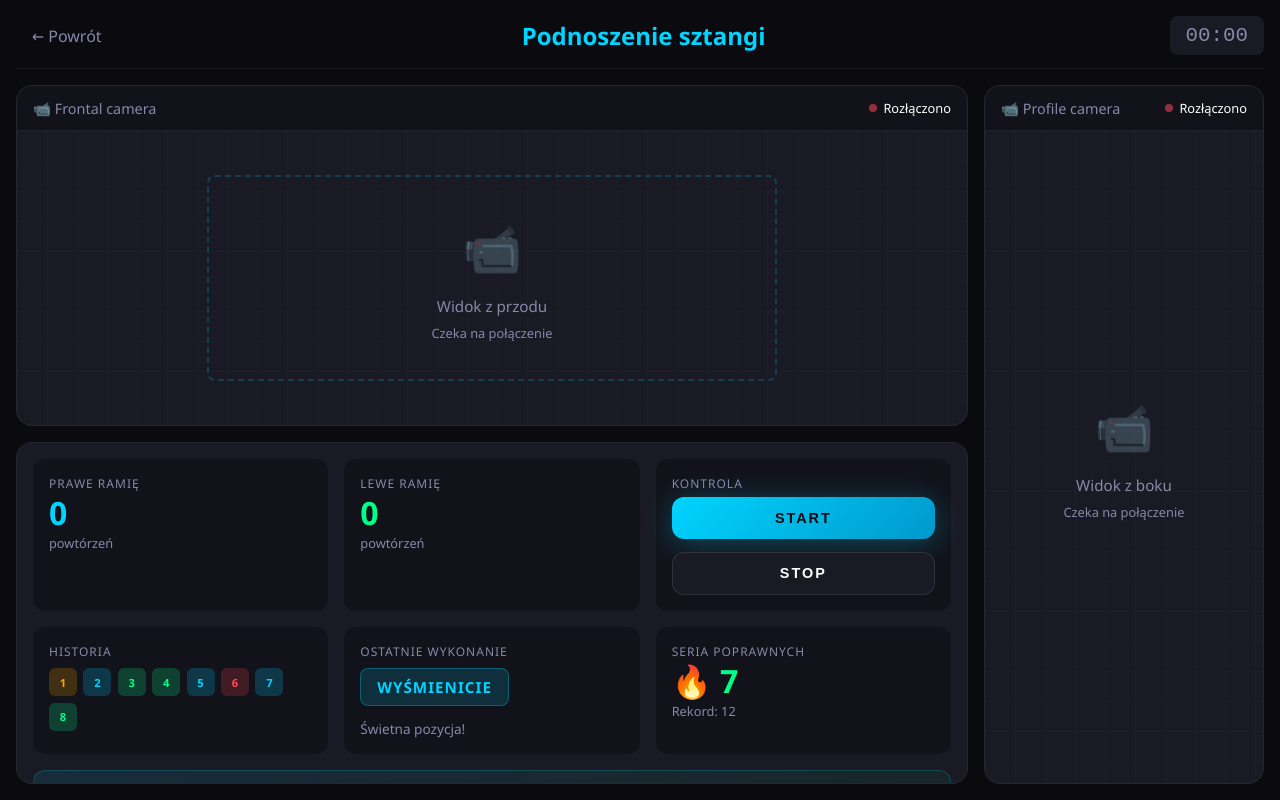
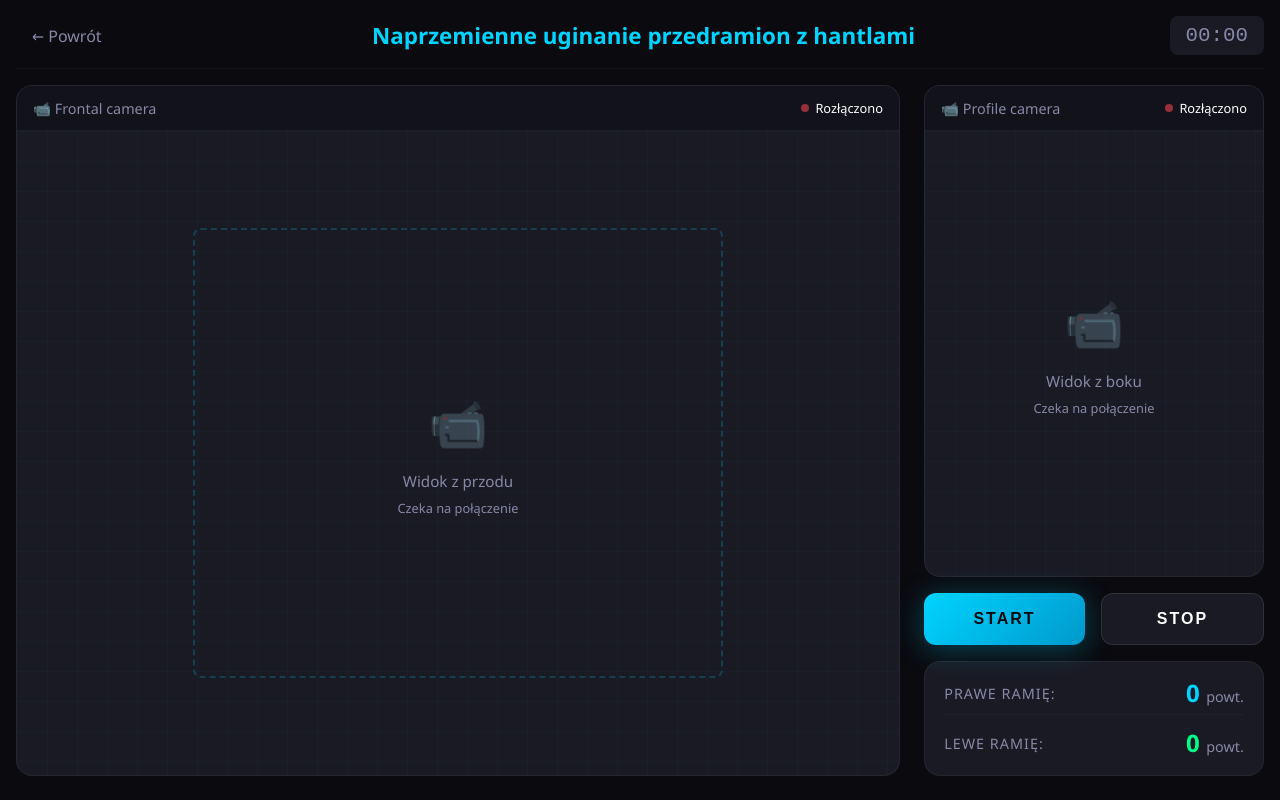
Before and after one commit to maphy9/CyberTrener, a Flask app: page /training in a window 1280 px wide. Run offline with Flask 3, Linux system fonts and the light colour scheme; some libraries are stand-ins or nearby versions.

Commit message:
Remove unnecessary items

```diff
--- a/static/style.css
+++ b/static/style.css
@@ -167,7 +167,7 @@ body {
 }
 
 .training-page {
-  display: none;
+  display: flex !important;
   height: 100vh;
   flex-direction: column;
   padding: 1rem;
@@ -181,6 +181,7 @@ body {
   margin-bottom: 1rem;
   padding-bottom: 0.8rem;
   border-bottom: 1px solid rgba(255, 255, 255, 0.05);
+  flex-shrink: 0;
 }
 
 .back-btn {
@@ -204,9 +205,14 @@ body {
 }
 
 .exercise-name {
-  font-size: 1.5rem;
+  font-size: 1.4rem;
   font-weight: 600;
   color: var(--primary);
+  text-align: center;
+  white-space: nowrap;
+  overflow: hidden;
+  text-overflow: ellipsis;
+  max-width: 60%;
 }
 
 .timer {
@@ -221,10 +227,16 @@ body {
 .training-content {
   flex: 1;
   display: grid;
-  grid-template-columns: 1fr 280px;
-  grid-template-rows: 1fr 1fr;
-  gap: 1rem;
+  grid-template-columns: 1fr 340px;
+  gap: 1.5rem;
   min-height: 0;
+  padding-bottom: 0.5rem;
+}
+
+.main-column {
+  display: flex;
+  flex-direction: column;
+  height: 100%;
 }
 
 .camera-feed {
@@ -237,23 +249,21 @@ body {
 }
 
 .camera-laptop {
-  grid-column: 1;
-  grid-row: 1;
+  flex: 1;
+  height: 100%;
+}
+
+.side-column {
+  display: flex;
+  flex-direction: column;
+  gap: 1rem;
+  height: 100%;
 }
 
 .camera-phone {
-  grid-column: 2;
-  grid-row: 1 / 3;
-}
-
-.stats-panel {
-  grid-column: 1;
-  grid-row: 2;
-  background: var(--dark-card);
-  border-radius: 16px;
-  padding: 1rem;
-  border: 1px solid rgba(255, 255, 255, 0.05);
-  overflow: auto;
+  flex: 2;
+  width: 100%;
+  max-height: 74%;
 }
 
 .camera-header {
@@ -263,6 +273,7 @@ body {
   padding: 0.8rem 1rem;
   background: var(--dark-light);
   border-bottom: 1px solid rgba(255, 255, 255, 0.05);
+  flex-shrink: 0;
 }
 
 .camera-label {
@@ -332,32 +343,60 @@ body {
   justify-content: center;
 }
 
-.stats-grid {
-  display: grid;
-  grid-template-columns: repeat(3, 1fr);
-  grid-template-rows: auto auto;
+.controls-box {
+  display: flex;
   gap: 1rem;
-  height: 100%;
+  flex-shrink: 0;
 }
 
-.stat-card {
-  background: var(--dark-light);
+.controls-box .btn {
+  flex: 1;
+  padding: 1rem;
+  font-size: 1rem;
   border-radius: 12px;
-  padding: 1rem;
+}
+
+.stats-compact {
+  background: var(--dark-card);
+  border-radius: 16px;
+  padding: 1.2rem;
+  border: 1px solid rgba(255, 255, 255, 0.05);
   display: flex;
   flex-direction: column;
-  gap: 0.3rem;
+  gap: 1rem;
+  flex-shrink: 0;
+}
+
+.stat-row {
+  display: flex;
+  justify-content: space-between;
+  align-items: center;
+  border-bottom: 1px solid rgba(255, 255, 255, 0.03);
+  padding-bottom: 0.5rem;
+}
+
+.stat-row:last-child {
+  border-bottom: none;
+  padding-bottom: 0;
 }
 
 .stat-label {
-  font-size: 0.75rem;
+  font-size: 0.9rem;
   color: var(--text-muted);
   text-transform: uppercase;
   letter-spacing: 1px;
 }
 
+.stat-result {
+  font-size: 0.9rem;
+  color: var(--text-muted);
+  display: flex;
+  align-items: baseline;
+  gap: 0.4rem;
+}
+
 .stat-value {
-  font-size: 2rem;
+  font-size: 1.5rem;
   font-weight: 700;
   line-height: 1;
 }
@@ -369,178 +408,26 @@ body {
   color: var(--secondary);
 }
 
-.stat-detail {
-  font-size: 0.8rem;
-  color: var(--text-muted);
-}
-
-.rating-card {
-  background: var(--dark-light);
-  border-radius: 12px;
-  padding: 1rem;
-}
-
-.rating-label {
-  font-size: 0.75rem;
-  color: var(--text-muted);
-  text-transform: uppercase;
-  letter-spacing: 1px;
-  margin-bottom: 0.5rem;
-}
-
-.rating-display {
-  display: flex;
-  align-items: center;
-  gap: 0.8rem;
-  flex-wrap: wrap;
-}
-
-.rating-badge {
-  padding: 0.5rem 1rem;
-  border-radius: 8px;
-  font-weight: 700;
-  font-size: 0.95rem;
-  text-transform: uppercase;
-  letter-spacing: 1px;
-}
-
-.rating-bad {
-  background: rgba(255, 71, 87, 0.15);
-  color: var(--bad);
-  border: 1px solid rgba(255, 71, 87, 0.3);
-}
-.rating-good {
-  background: rgba(255, 165, 2, 0.15);
-  color: var(--good);
-  border: 1px solid rgba(255, 165, 2, 0.3);
-}
-.rating-great {
-  background: rgba(0, 212, 255, 0.15);
-  color: var(--great);
-  border: 1px solid rgba(0, 212, 255, 0.3);
-}
-.rating-perfect {
-  background: rgba(0, 255, 136, 0.15);
-  color: var(--perfect);
-  border: 1px solid rgba(0, 255, 136, 0.3);
-}
-
-.rating-message {
-  color: var(--text-muted);
-  font-size: 0.85rem;
-}
-
-.history-card {
-  background: var(--dark-light);
-  border-radius: 12px;
-  padding: 1rem;
-}
-
-.history-label {
-  font-size: 0.75rem;
-  color: var(--text-muted);
-  text-transform: uppercase;
-  letter-spacing: 1px;
-  margin-bottom: 0.5rem;
-}
-
-.history-dots {
-  display: flex;
-  gap: 0.4rem;
-  flex-wrap: wrap;
-}
-
-.history-dot {
-  width: 28px;
-  height: 28px;
-  border-radius: 6px;
-  display: flex;
-  align-items: center;
-  justify-content: center;
-  font-size: 0.7rem;
-  font-weight: 600;
-}
-
-.dot-bad {
-  background: rgba(255, 71, 87, 0.2);
-  color: var(--bad);
-}
-.dot-good {
-  background: rgba(255, 165, 2, 0.2);
-  color: var(--good);
-}
-.dot-great {
-  background: rgba(0, 212, 255, 0.2);
-  color: var(--great);
-}
-.dot-perfect {
-  background: rgba(0, 255, 136, 0.2);
-  color: var(--perfect);
-}
-
-.tips-card {
-  grid-column: 1 / 4;
-  background: linear-gradient(
-    135deg,
-    rgba(0, 212, 255, 0.1),
-    rgba(0, 255, 136, 0.05)
-  );
-  border-radius: 12px;
-  padding: 1rem;
-  border: 1px solid rgba(0, 212, 255, 0.2);
-}
-
-.tips-header {
-  display: flex;
-  align-items: center;
-  gap: 0.5rem;
-  margin-bottom: 0.5rem;
-}
-
-.tips-icon {
-  font-size: 1.1rem;
-}
-
-.tips-label {
-  font-size: 0.75rem;
-  color: var(--primary);
-  text-transform: uppercase;
-  letter-spacing: 1px;
-}
-
-.tips-message {
-  color: var(--text);
-  font-size: 0.9rem;
-  line-height: 1.4;
-}
-
 @media (max-width: 900px) {
   .training-content {
     grid-template-columns: 1fr;
-    grid-template-rows: 250px 200px 1fr;
+    grid-template-rows: auto auto auto;
   }
 
-  .camera-laptop {
-    grid-column: 1;
-    grid-row: 1;
+  .main-column {
+    height: 50vh;
+  }
+
+  .side-column {
+    height: auto;
   }
 
   .camera-phone {
-    grid-column: 1;
-    grid-row: 2;
+    max-height: 300px;
   }
 
-  .stats-panel {
-    grid-column: 1;
-    grid-row: 3;
-  }
-
-  .stats-grid {
-    grid-template-columns: repeat(2, 1fr);
-  }
-
-  .tips-card {
-    grid-column: 1 / 3;
+  .exercise-name {
+    font-size: 1.1rem;
   }
 }
 
@@ -548,17 +435,15 @@ body {
   .app-title {
     font-size: 2rem;
   }
-
-  .stats-grid {
-    grid-template-columns: 1fr;
-  }
-
-  .tips-card {
-    grid-column: 1;
-  }
-
   .training-header {
     flex-wrap: wrap;
     gap: 0.8rem;
+    justify-content: center;
+  }
+  .exercise-name {
+    order: 3;
+    width: 100%;
+    max-width: 100%;
+    white-space: normal;
   }
 }
--- a/templates/training.html
+++ b/templates/training.html
@@ -11,11 +11,14 @@
     <div class="training-page" id="trainingPage" style="display: flex">
       <header class="training-header">
         <a href="/" class="back-btn">← Powrót</a>
-        <h2 class="exercise-name">Podnoszenie sztangi</h2>
+        <h2 class="exercise-name">
+          Naprzemienne uginanie przedramion z hantlami
+        </h2>
         <div class="timer" id="timer">00:00</div>
       </header>
 
       <div class="training-content">
+        <div class="main-column">
           <div class="camera-feed camera-laptop">
             <div class="camera-header">
               <span class="camera-label"> 📹 Frontal camera </span>
@@ -36,17 +39,14 @@
               </div>
               <img
                 id="front-image"
-              style="
-                width: 100%;
-                height: 100%;
-                object-fit: contain;
-                display: none;
-              "
+                style="height: 100%; object-fit: contain; display: none"
                 alt=""
               />
             </div>
           </div>
+        </div>
 
+        <div class="side-column">
           <div class="camera-feed camera-phone">
             <div class="camera-header">
               <span class="camera-label"> 📹 Profile camera </span>
@@ -65,96 +65,43 @@
               </div>
               <img
                 id="profile-image"
-              style="
-                width: 100%;
-                height: 100%;
-                object-fit: contain;
-                display: none;
-              "
+                style="max-height: 100%; object-fit: contain; display: none"
                 alt=""
               />
             </div>
           </div>
 
-        <div class="stats-panel">
-          <div class="stats-grid">
-            <div class="stat-card">
-              <span class="stat-label">Prawe ramię</span>
-              <span class="stat-value primary" id="right-reps">0</span>
-              <span class="stat-detail">powtórzeń</span>
-            </div>
-
-            <div class="stat-card">
-              <span class="stat-label">Lewe ramię</span>
-              <span class="stat-value secondary" id="left-reps">0</span>
-              <span class="stat-detail">powtórzeń</span>
-            </div>
-
-            <div class="stat-card">
-              <span class="stat-label">Kontrola</span>
-              <button
-                class="btn btn-primary"
-                id="btn-start"
-                style="padding: 0.8rem 1.5rem; font-size: 0.9rem"
-              >
-                START
-              </button>
-              <button
-                class="btn btn-secondary"
-                id="btn-stop"
-                disabled
-                style="
-                  padding: 0.8rem 1.5rem;
-                  font-size: 0.9rem;
-                  margin-top: 0.5rem;
-                "
-              >
+          <div class="controls-box">
+            <button class="btn btn-primary" id="btn-start">START</button>
+            <button class="btn btn-secondary" id="btn-stop" disabled>
               STOP
             </button>
           </div>
 
-            <div class="history-card">
-              <div class="history-label">Historia</div>
-              <div class="history-dots">
-                <span class="history-dot dot-good">1</span>
-                <span class="history-dot dot-great">2</span>
-                <span class="history-dot dot-perfect">3</span>
-                <span class="history-dot dot-perfect">4</span>
-                <span class="history-dot dot-great">5</span>
-                <span class="history-dot dot-bad">6</span>
-                <span class="history-dot dot-great">7</span>
-                <span class="history-dot dot-perfect">8</span>
+          <div class="stats-compact">
+            <div class="stat-row">
+              <span class="stat-label">Prawe ramię:</span>
+              <span class="stat-result">
+                <strong class="stat-value primary" id="right-reps">0</strong>
+                powt.
+              </span>
             </div>
-            </div>
-
-            <div class="rating-card">
-              <div class="rating-label">Ostatnie wykonanie</div>
-              <div class="rating-display">
-                <span class="rating-badge rating-great">Wyśmienicie</span>
-                <span class="rating-message">Świetna pozycja!</span>
-              </div>
-            </div>
-
-            <div class="stat-card">
-              <span class="stat-label">Seria poprawnych</span>
-              <span class="stat-value secondary">🔥 7</span>
-              <span class="stat-detail">Rekord: 12</span>
-            </div>
-
-            <div class="tips-card">
-              <div class="tips-header">
-                <span class="tips-icon">🤖</span>
-                <span class="tips-label">AI Tips</span>
-              </div>
-              <p class="tips-message" id="tips-message">
-                Gotowy do rozpoczęcia!
-              </p>
+            <div class="stat-row">
+              <span class="stat-label">Lewe ramię:</span>
+              <span class="stat-result">
+                <strong class="stat-value secondary" id="left-reps">0</strong>
+                powt.
+              </span>
             </div>
           </div>
         </div>
       </div>
     </div>
 
+    <div style="display: none !important">
+      <p id="tips-message"></p>
+    </div>
+
     <script src="static/script.js"></script>
   </body>
 </html>
```
Lines whose indentation alone changed are shown as unchanged.
